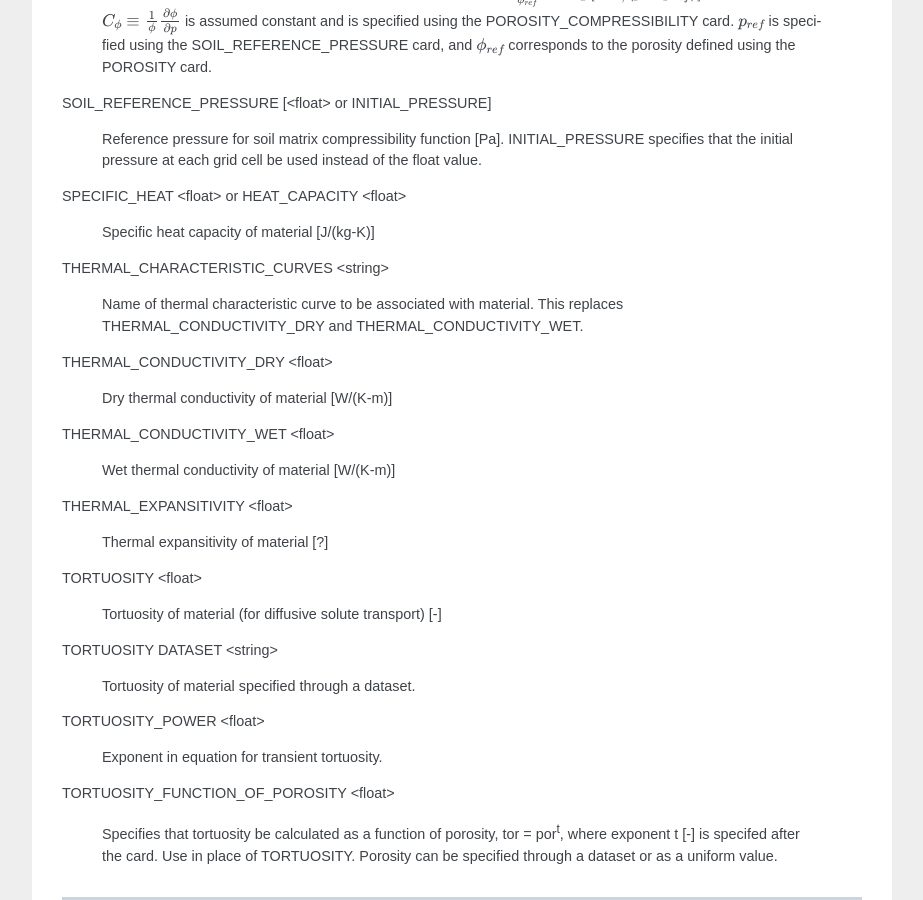
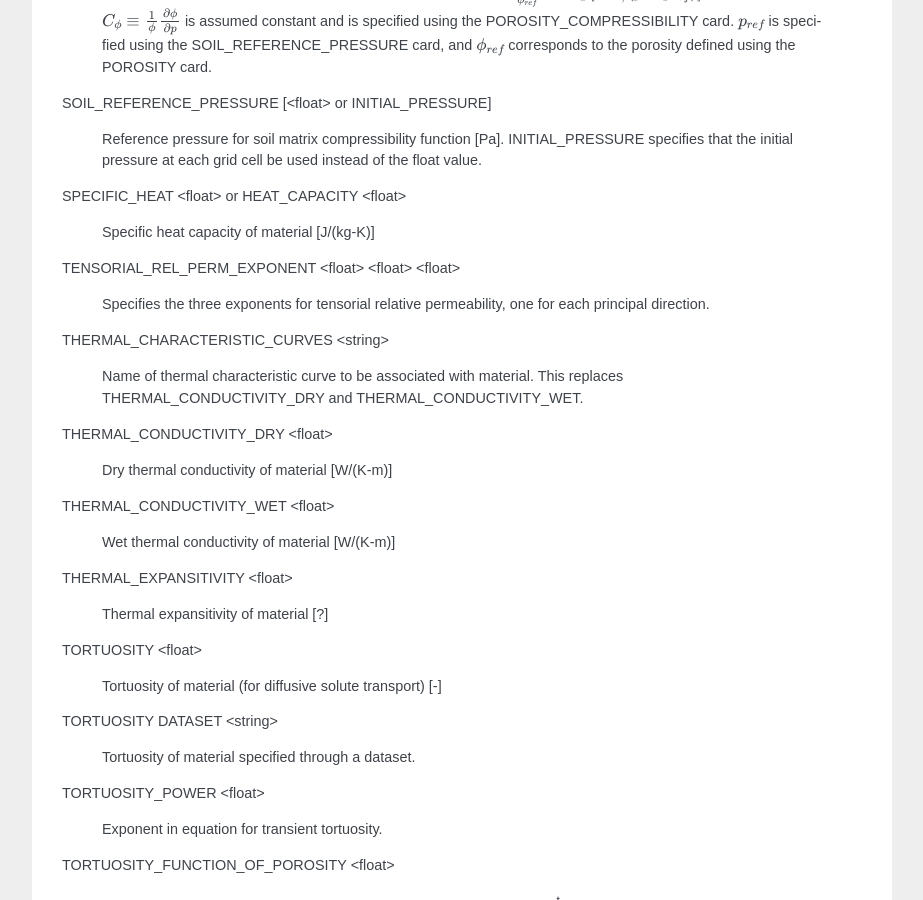
Before and after one commit to Miracloon/pflotran-documentation, a Sphinx documentation site: the page built from source/user_guide/cards/subsurface/material_property_card.rst, in a window 1280 px wide and 900 px high, scrolled down 3801 px. Shown: the whole window, without its empty margins (318-1241 px from the left). Built offline with Sphinx 7.4.7, drawn with Linux system fonts in a browser that asks for light colours.

Commit message:
Added tensorial rel perm card

```diff
--- a/source/user_guide/cards/subsurface/material_property_card.rst
+++ b/source/user_guide/cards/subsurface/material_property_card.rst
@@ -177,6 +177,11 @@ SPECIFIC_HEAT <float> or HEAT_CAPACITY <float>
 
  Specific heat capacity of material [J/(kg-K)]
 
+TENSORIAL_REL_PERM_EXPONENT <float> <float> <float>
+
+ Specifies the three exponents for tensorial relative permeability, one for
+ each principal direction.
+
 THERMAL_CHARACTERISTIC_CURVES <string>
 
   Name of thermal characteristic curve to be associated with material. This replaces THERMAL_CONDUCTIVITY_DRY and THERMAL_CONDUCTIVITY_WET.
```
